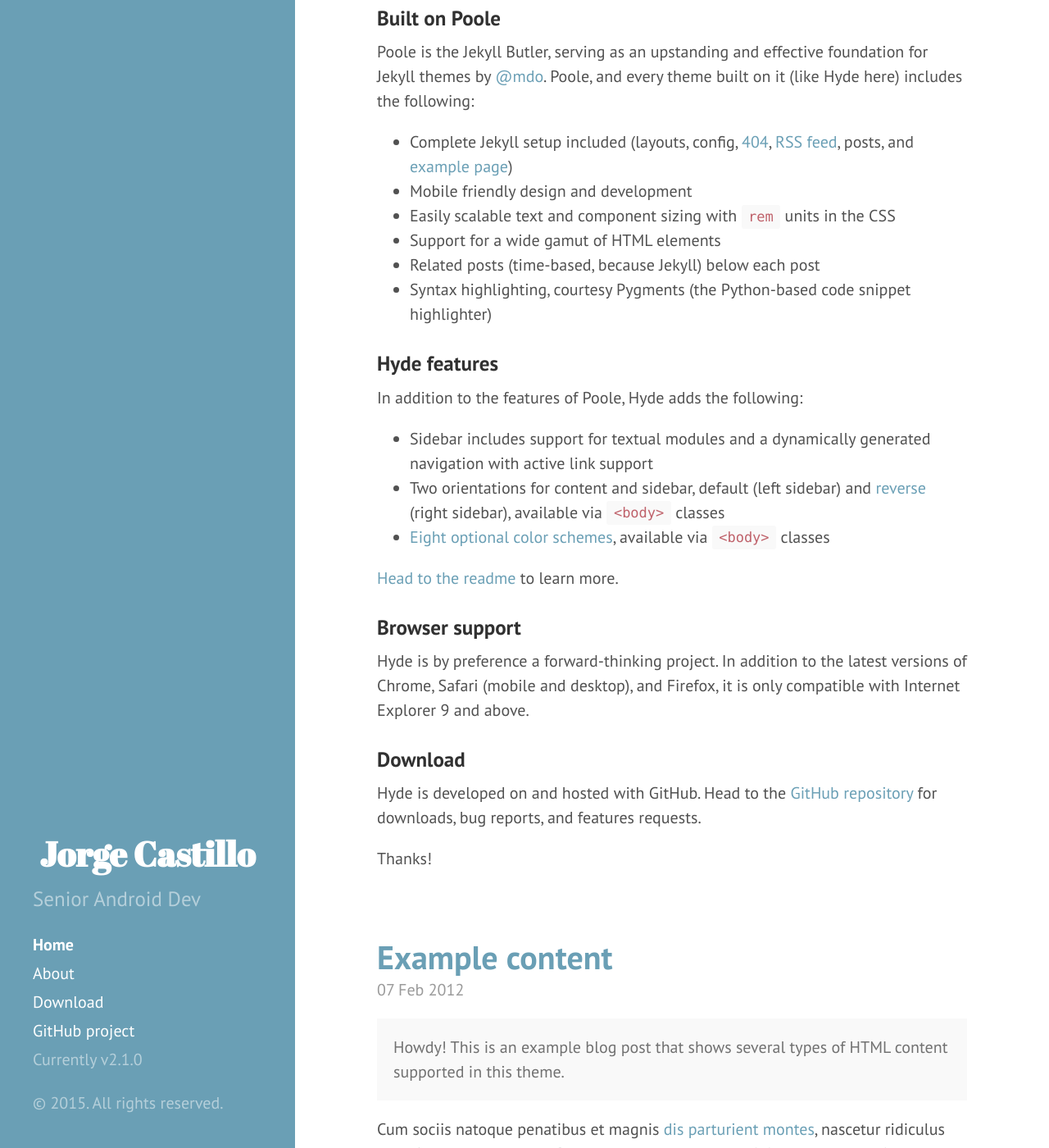
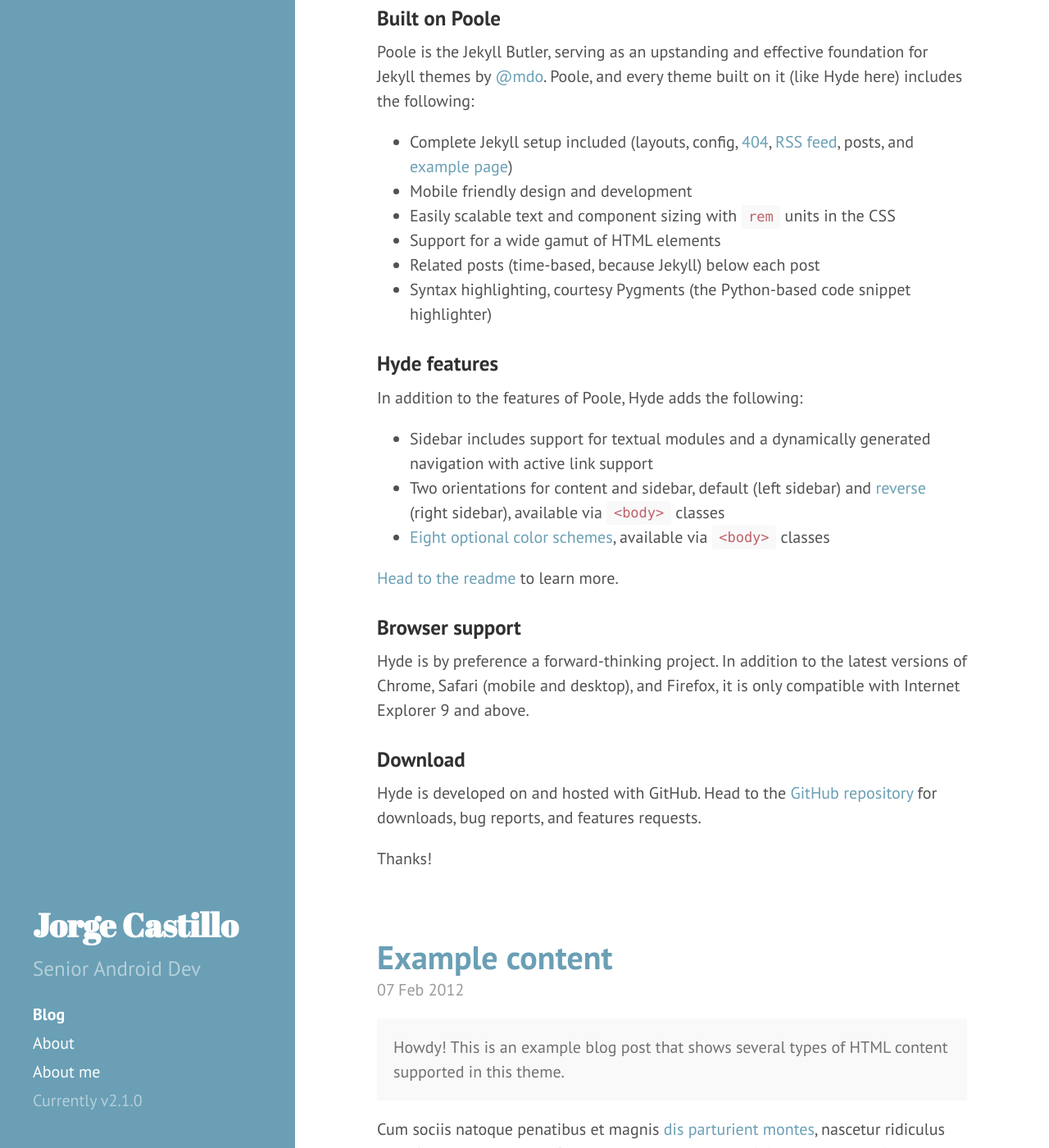
Before and after one commit to raja-ar/jorgecastilloprz.github.io, a Jekyll site: the page built from index.html, in a window 1280 px wide and 1400 px high, scrolled down 263 px. Shown: the whole window at 82% size. Built offline with Jekyll 4.4.1, drawn with Linux system fonts in a browser that asks for light colours; Markdown is read by kramdown in place of the engine named in the settings; the list of posts is cut into pages by our own code.

Commit message:
some updates on sidebar.

```diff
--- a/_includes/sidebar.html
+++ b/_includes/sidebar.html
@@ -10,7 +10,7 @@
     </div>
 
     <nav class="sidebar-nav">
-      <a class="sidebar-nav-item{% if page.url == site.baseurl %} active{% endif %}" href="{{ site.baseurl }}">Home</a>
+      <a class="sidebar-nav-item{% if page.url == site.baseurl %} active{% endif %}" href="{{ site.baseurl }}">Blog</a>
 
       {% comment %}
         The code below dynamically generates a sidebar nav of pages with
@@ -26,11 +26,8 @@
         {% endif %}
       {% endfor %}
 
-      <a class="sidebar-nav-item" href="{{ site.github.repo }}/archive/v{{ site.version }}.zip">Download</a>
-      <a class="sidebar-nav-item" href="{{ site.github.repo }}">GitHub project</a>
+      <a class="sidebar-nav-item" href="{{ site.github.repo }}">About me</a>
       <span class="sidebar-nav-item">Currently v{{ site.version }}</span>
     </nav>
-
-    <p>&copy; {{ site.time | date: '%Y' }}. All rights reserved.</p>
   </div>
 </div>
--- a/public/css/hyde.css
+++ b/public/css/hyde.css
@@ -80,8 +80,7 @@ html {
   color: #fff;
   margin-top: 0;
   font-family: "Abril Fatface", serif;
-  text-align: center;
-  font-size: 2.1rem;
+  font-size: 2rem;
 }
 
 /* Sidebar nav */
```
